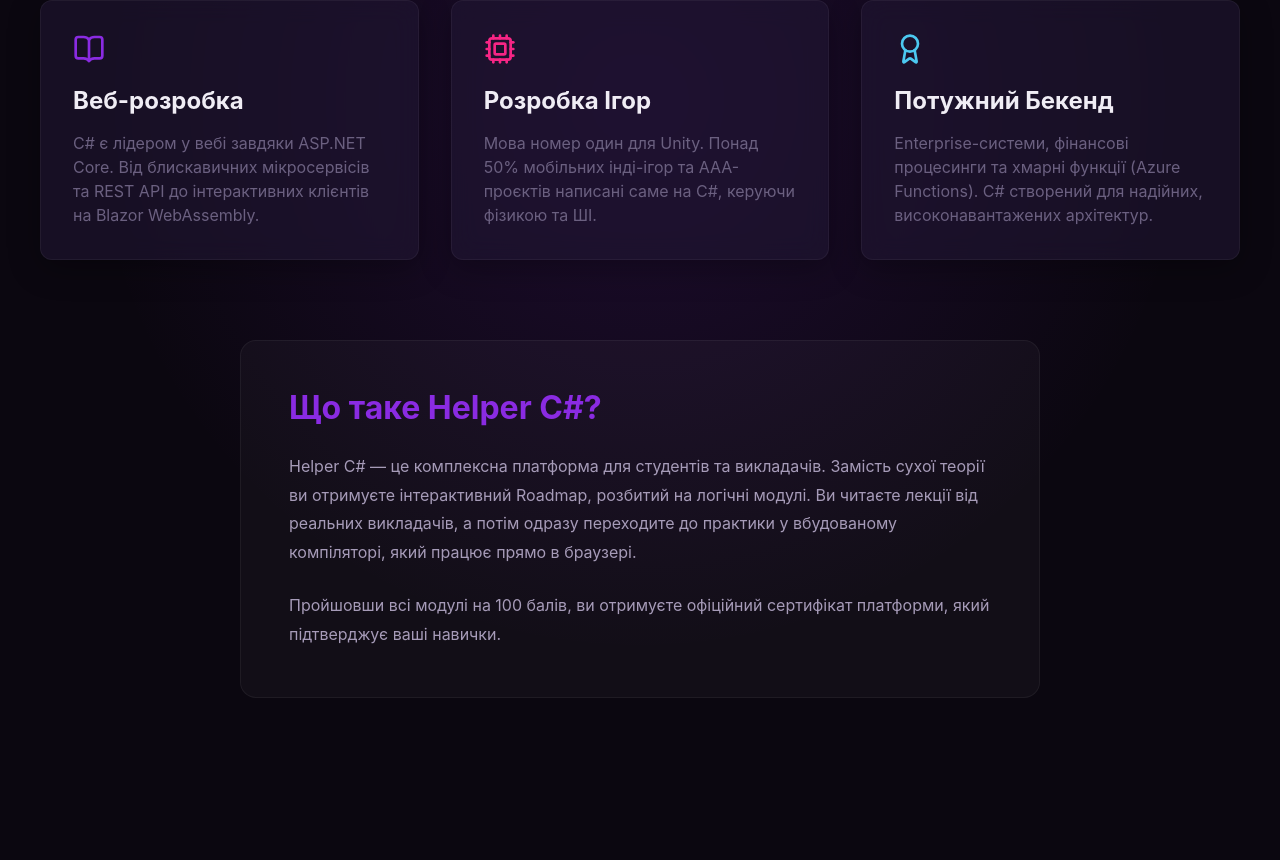
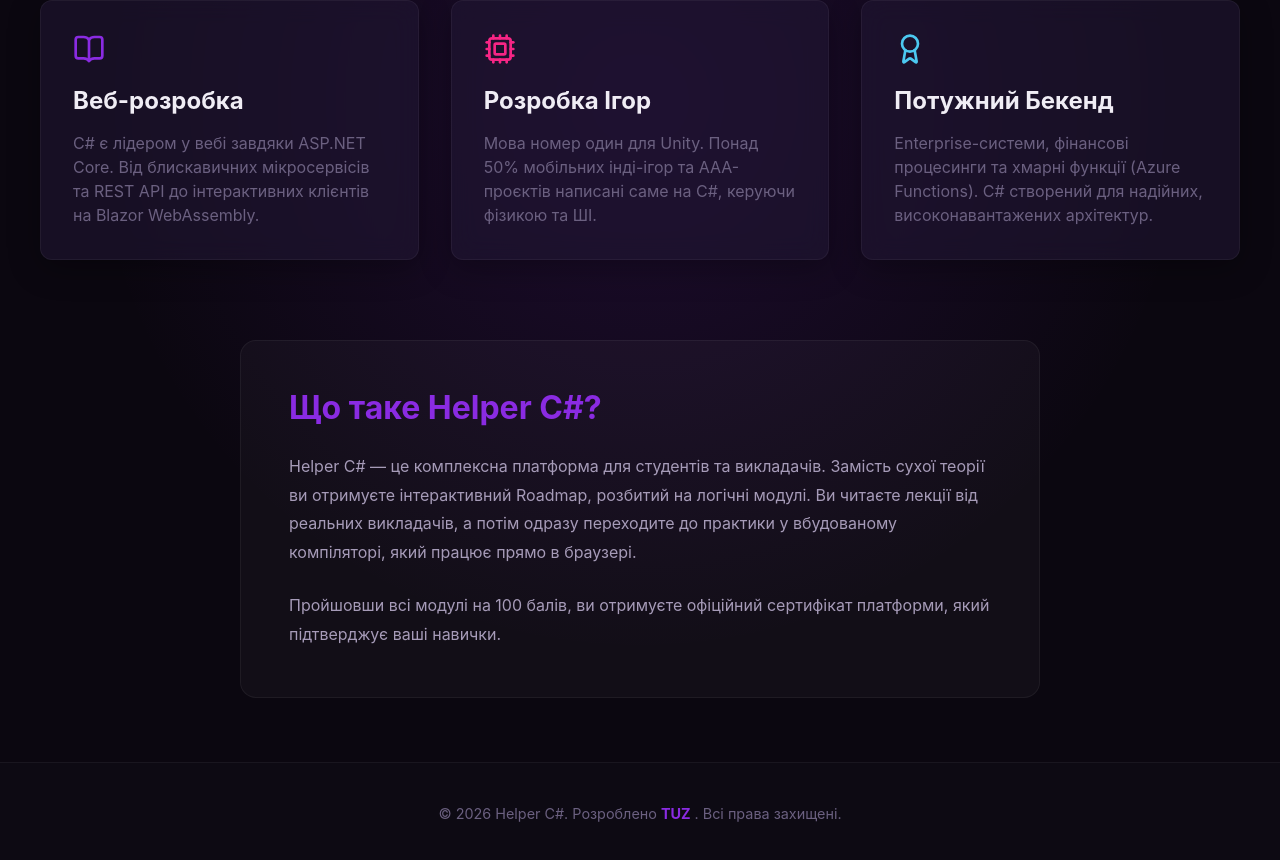
Before and after one commit to ProgramAndiy/Helper-C-, a React (Vite) app: page / in a window 1280 px wide. Shown: the part 562-1422 px from the top of the page. Before the commit the page ends 1324 px from the top, so only its background shows below. Built offline with nearby package versions, Linux system fonts and the light colour scheme.

Commit message:
feat: protect routes, redirect already logged-in users, and add TUZ copyright footer

```diff
--- a/src/components/MainLayout.jsx
+++ b/src/components/MainLayout.jsx
@@ -1,14 +1,28 @@
 import { useState, useEffect } from 'react';
-import { Outlet, Link, useLocation, useNavigate } from 'react-router-dom';
+import { Outlet, Link, useLocation, useNavigate, Navigate } from 'react-router-dom';
 import { LayoutDashboard, Users, BookOpen, Settings, LogOut, Code, Menu, X } from 'lucide-react';
 import { useAuth } from '../context/AuthContext';
 
 export default function MainLayout({ role }) {
   const location = useLocation();
   const navigate = useNavigate();
+  const { userData, logout } = useAuth();
+  const [isMobileMenuOpen, setIsMobileMenuOpen] = useState(false);
+
+  // Якщо користувач не авторизований, перенаправляємо на сторінку входу
+  if (!userData) {
+    return <Navigate to="/login" replace />;
+  }
+
+  // Якщо роль користувача не відповідає необхідній для цього шляху
+  const userActualRole = userData.role; // 'teacher' або 'student'
+  const requiredRole = role === 'admin' ? 'teacher' : 'student';
+
+  if (userActualRole !== requiredRole) {
+    return <Navigate to={userActualRole === 'teacher' ? '/admin' : '/student'} replace />;
+  }
+
   const isAdmin = role === 'admin';
-  const [isMobileMenuOpen, setIsMobileMenuOpen] = useState(false);
-  const { userData, logout } = useAuth();
 
   const displayName = userData?.firstName
     ? `${userData.firstName}`
--- a/src/pages/AuthPage.jsx
+++ b/src/pages/AuthPage.jsx
@@ -49,7 +49,18 @@
   const [group, setGroup] = useState('');
   const [teacherAccessCode, setTeacherAccessCode] = useState('');
 
-  const { login, register } = useAuth();
+  const { login, register, userData } = useAuth();
+
+  // Redirect if already logged in
+  useEffect(() => {
+    if (userData) {
+      if (userData.role === 'teacher') {
+        navigate('/admin', { replace: true });
+      } else {
+        navigate('/student', { replace: true });
+      }
+    }
+  }, [userData, navigate]);
 
   useEffect(() => {
     if (groupParam) {
--- a/src/pages/public/LandingPage.jsx
+++ b/src/pages/public/LandingPage.jsx
@@ -69,6 +69,23 @@
           </p>
         </div>
       </main>
+
+      {/* Footer */}
+      <footer style={{
+        padding: '2.5rem 2rem',
+        textAlign: 'center',
+        borderTop: '1px solid rgba(255, 255, 255, 0.05)',
+        background: 'rgba(15, 12, 22, 0.6)',
+        color: 'var(--text-muted)',
+        fontSize: '0.9rem'
+      }}>
+        <p style={{ margin: 0, display: 'flex', alignItems: 'center', justifyContent: 'center', gap: '0.25rem', flexWrap: 'wrap' }}>
+          <span>© {new Date().getFullYear()} Helper C#.</span>
+          <span>Розроблено</span>
+          <strong style={{ color: 'var(--primary)' }}>TUZ</strong>.
+          <span>Всі права захищені.</span>
+        </p>
+      </footer>
     </div>
   );
 }
```
